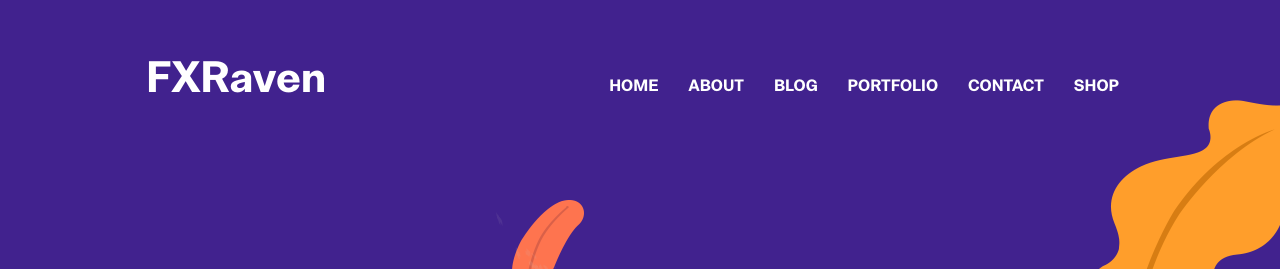
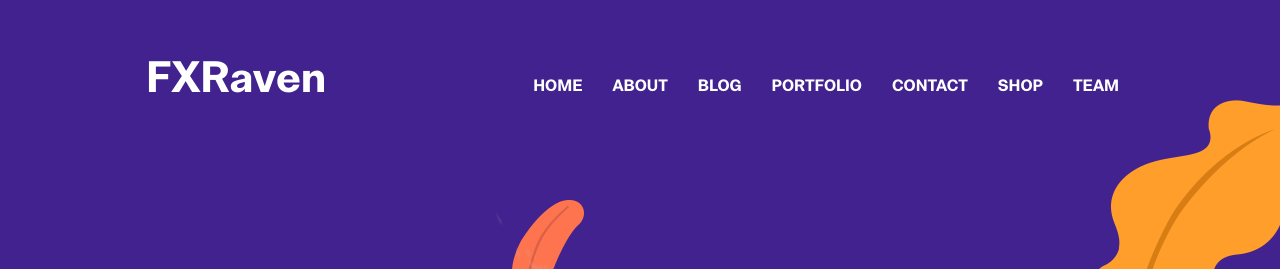
Before and after one commit to Vision-Live/FXRaven, a Jekyll site: the page built from index.html, in a window 1280 px wide. Shown: the top 269 px of the page. Built offline with Jekyll 4.4.1, drawn with Linux system fonts in a browser that asks for light colours.

Commit message:
Update settings.yml

```diff
--- a/_data/settings.yml
+++ b/_data/settings.yml
@@ -16,6 +16,7 @@ menu:
 - {name: Portfolio, link: '/portfolio'}
 - {name: Contact, link: '/contact'}
 - {name: Shop, link: '/product'}
+- {name: Team, link: '/team'}
 
 
 #-------------------------------
```
